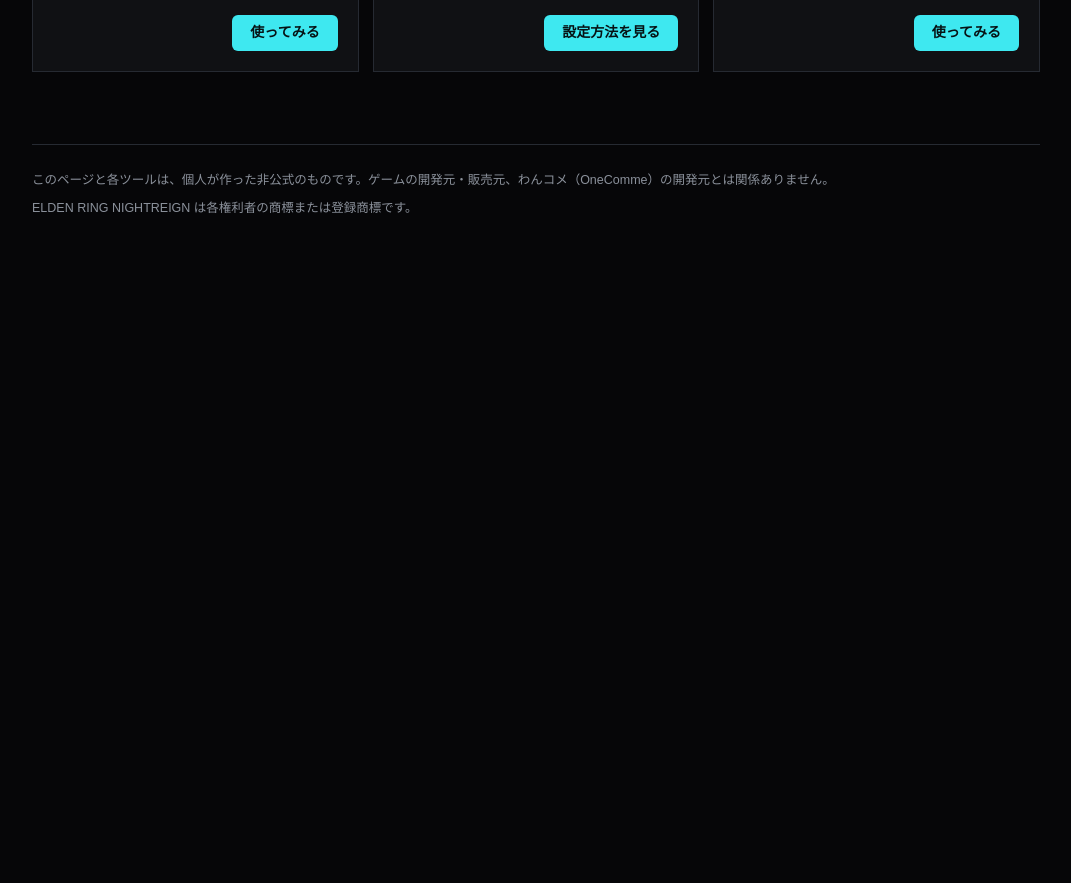
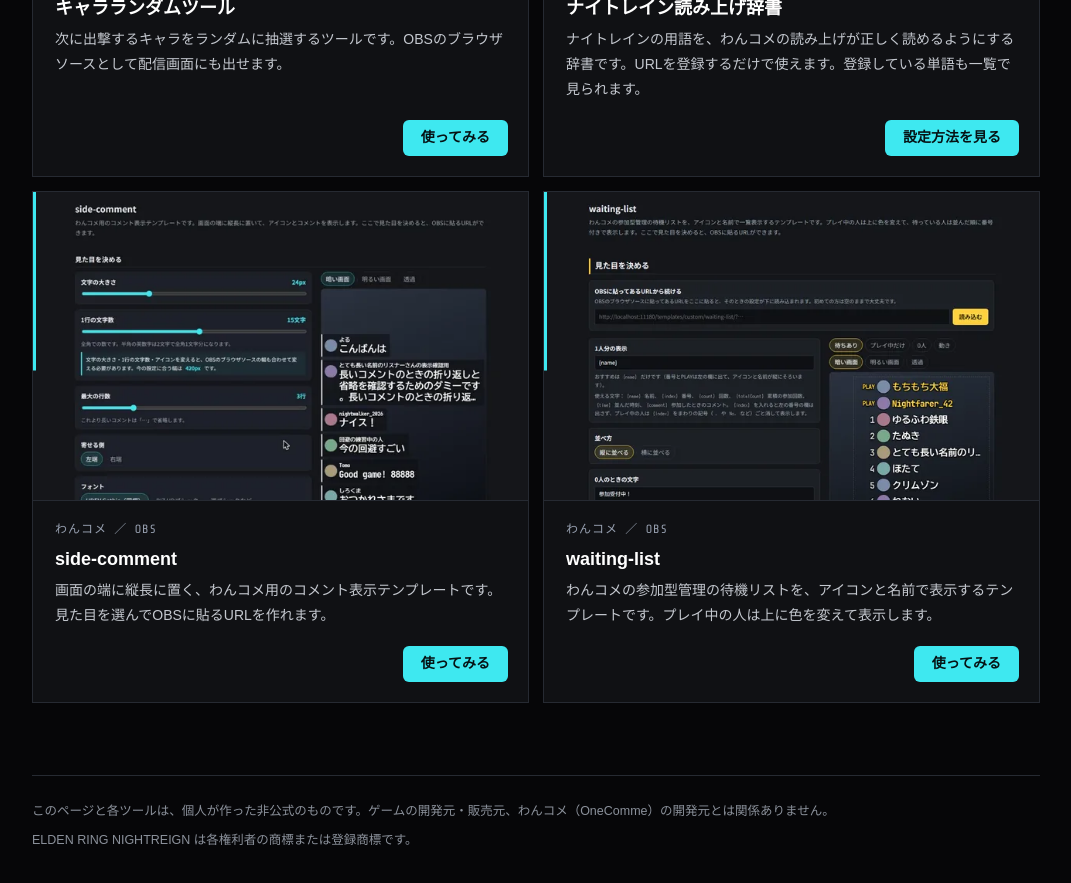
Before and after one commit to esusan/esusan.github.io, a plain HTML site: page index.html in a window 1280 px wide. Shown: the part 2933-3816 px from the top of the page, without its empty margins (104-1175 px from the left). Before the commit the page ends 3217 px from the top, so only its background shows below. Drawn offline with Linux system fonts and the light colour scheme.

Commit message:
作ったものに waiting-list を追加（カードを2列に）
Co-Authored-By: Claude Opus 5.5 <noreply@anthropic.com>

```diff
--- a/index.html
+++ b/index.html
@@ -368,7 +368,7 @@
           <li>勝ちを押せば連勝が増えて戦績に残り、戦績ページにも毎日自動で反映</li>
           <li>配信のタイトルや説明文も自動で作成</li>
           <li>押し間違いの対策入り。ボスが出たままだとマッチング画面に入れないので、勝敗の押し忘れにも気づける</li>
-          <li>コメントは画面の右端に縦長に表示（side-comment）</li>
+          <li>コメントは画面の右端に縦長に表示（side-comment）、参加型の待機リストはその上に表示（waiting-list）</li>
         </ul>
         <a class="go-inline" href="https://x.com/u_se_nr/status/2117201365273641038" target="_blank" rel="noopener noreferrer">Xで詳しく見る</a>
       </article>
@@ -396,7 +396,7 @@
     <span class="label">TOOLS</span>
     <h2 id="tools-h">作ったもの</h2>
     <p class="section-lead">配信で使うために作ったツールを公開しています。どれも配信や動画で自由に使えます。</p>
-    <div class="cards three">
+    <div class="cards">
       <a class="card" href="https://esusan.github.io/nightreign-picker/">
         <picture class="shot"><source srcset="img/shot-picker.webp" type="image/webp"><img src="img/shot-picker.jpg" width="640" height="400" alt="" loading="lazy"></picture>
         <span class="kind">NIGHTREIGN ／ OBS</span>
@@ -416,6 +416,13 @@
         <span class="kind">わんコメ ／ OBS</span>
         <h3>side-comment</h3>
         <p>画面の端に縦長に置く、わんコメ用のコメント表示テンプレートです。見た目を選んでOBSに貼るURLを作れます。</p>
+        <span class="go">使ってみる</span>
+      </a>
+      <a class="card" href="https://esusan.github.io/onecomme-waiting-list/">
+        <picture class="shot"><source srcset="img/shot-waitinglist.webp" type="image/webp"><img src="img/shot-waitinglist.jpg" width="640" height="400" alt="" loading="lazy"></picture>
+        <span class="kind">わんコメ ／ OBS</span>
+        <h3>waiting-list</h3>
+        <p>わんコメの参加型管理の待機リストを、アイコンと名前で表示するテンプレートです。プレイ中の人は上に色を変えて表示します。</p>
         <span class="go">使ってみる</span>
       </a>
     </div>
```
Also changed, not shown: img/shot-waitinglist.jpg (added), img/shot-waitinglist.webp (added).
